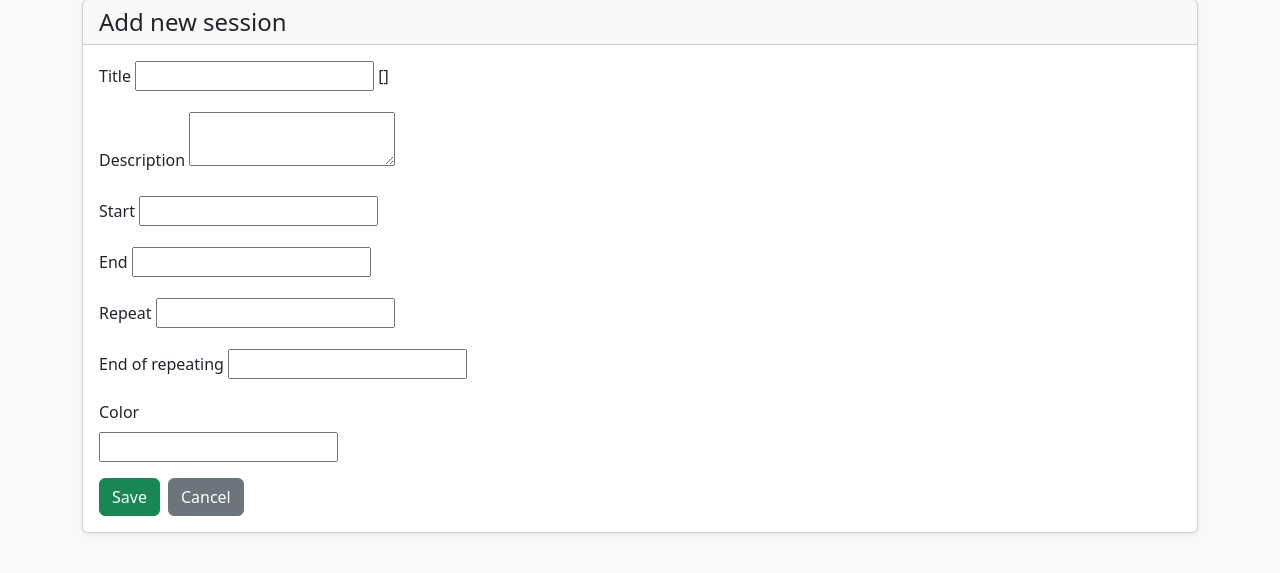
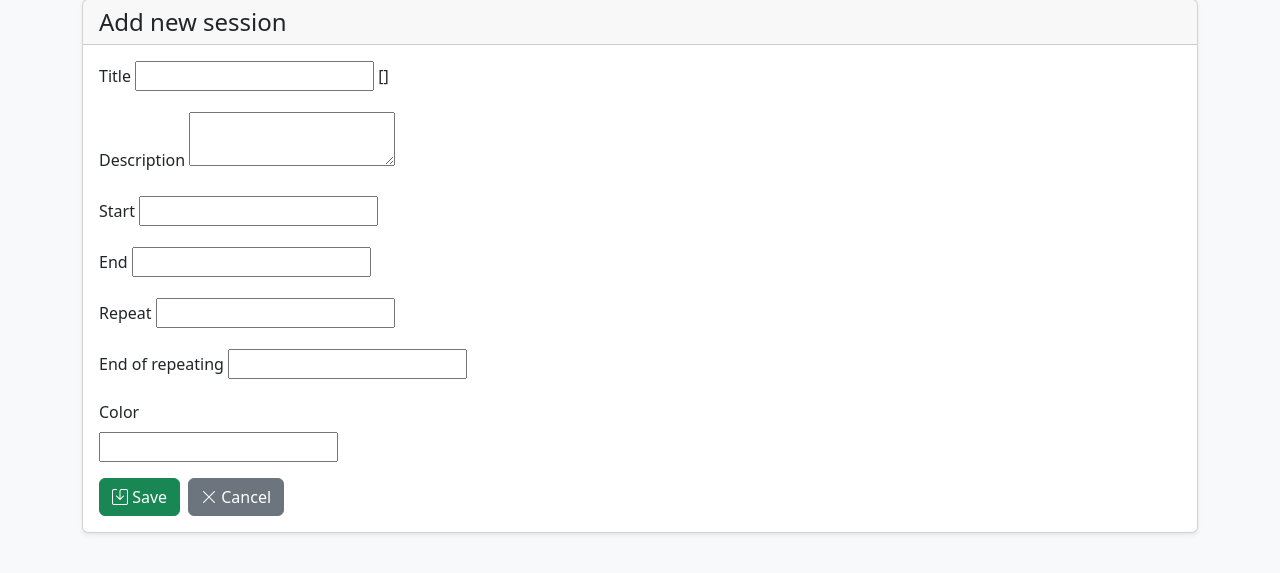
Before and after one commit to StanislawMarszalek/Internship-project-Check-Availability, a Django app: template templates/schedule/create_event.html in a window 1280 px wide. Shown: the part 111-684 px from the top of the page. Run offline with Django 5.2, Linux system fonts and the light colour scheme; the template is opened without the code that fills it, so the values that code supplies are empty, except form fields; tables that the repository leaves empty hold one stand-in row (values such as "Sample post"); form fields are guessed from the names that the template uses.

Commit message:
Add icons for save and cancel

```diff
--- a/templates/schedule/create_event.html
+++ b/templates/schedule/create_event.html
@@ -80,11 +80,13 @@
             <div class="d-flex gap-2">
 
                 <button type="submit" class="btn btn-success">
+                    <i class="bi bi-save"></i>
                     Save
                 </button>
 
                 <a href="{% url 'fullcalendar' view.kwargs.calendar_slug %}"
                    class="btn btn-secondary">
+                    <i class="bi bi-x-lg"></i>
                     Cancel
                 </a>
 
```
